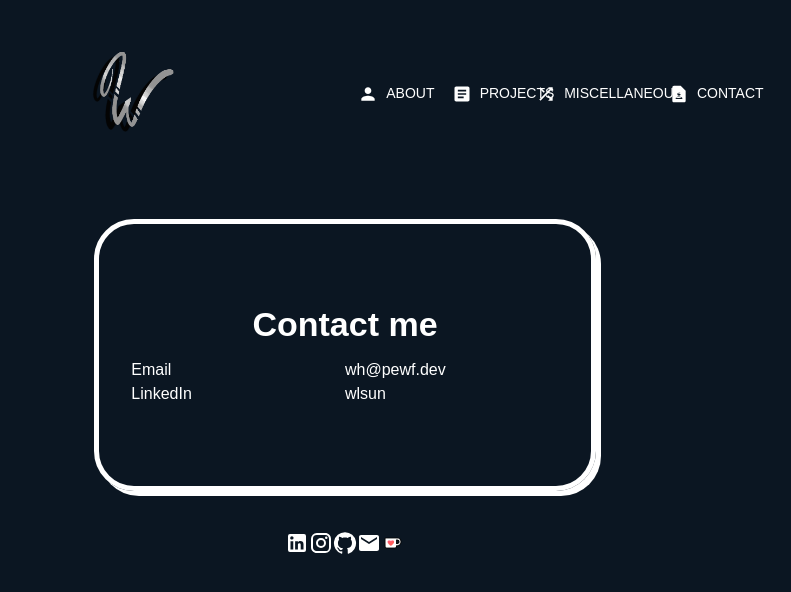
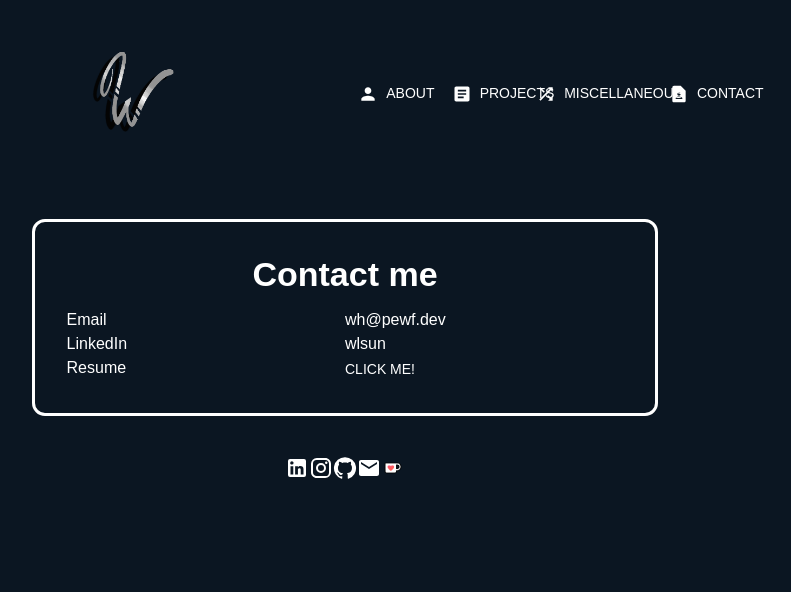
Before and after one commit to willyyhuang/portfolio, a Next.js app: page /Contact in a window 1280 px wide. Shown: the top 592 px of the page, without its empty margins (295-1086 px from the left). Built offline with nearby package versions, Linux system fonts and the light colour scheme; a web font is replaced by a local one.

Commit message:
add resume to portfolio

```diff
--- a/package.json
+++ b/package.json
@@ -16,6 +16,7 @@
     "@mui/icons-material": "^5.6.1",
     "@mui/material": "^5.6.1",
     "axios": "^0.26.1",
+    "file-saver": "^2.0.5",
     "next": "12.1.4",
     "prettier": "^2.6.2",
     "react": "18.0.0",
@@ -28,6 +29,7 @@
     "@babel/preset-env": "^7.16.11",
     "@babel/preset-react": "^7.16.7",
     "@babel/preset-typescript": "^7.16.7",
+    "@types/file-saver": "^2.0.5",
     "@types/node": "17.0.23",
     "@types/react": "18.0.1",
     "@types/react-dom": "18.0.0",
--- a/pages/Contact.tsx
+++ b/pages/Contact.tsx
@@ -1,7 +1,39 @@
-import {Box, Grid, Typography} from '@mui/material'
+import {Box, Button, Divider, Grid, Modal, Typography} from '@mui/material'
+import {saveAs} from 'file-saver'
+import {useState} from 'react'
+import styled from 'styled-components'
 
-const Contact = () => (
-  <Box sx={{padding: '5rem 2rem', border: '5px solid', boxShadow: '5px 5px', borderRadius: 10}}>
+const StyledButton = styled(Button)`
+  color: #0096d6;
+  text-transform: none;
+  font-weight: 1000;
+`
+
+const StyledBox = styled(Box)`
+  padding: 12px 12px 0px 12px;
+  border: 0px solid;
+  border-radius: 12px;
+  margin-top: 1;
+  background-color: #a3aaae;
+  position: absolute;
+  top: 30%;
+  left: 50%;
+  transform: translate(-50%, -50%);
+`
+
+const StyledContactBox = styled(Box)`
+  padding: 2rem 2rem;
+  border: 3px solid;
+  border-radius: 13px;
+`
+
+const Contact = () => {
+  const [isModalOpen, setIsModalOpen] = useState<boolean>(false)
+
+  return (
+    <>
+      <Grid container justifyContent='center' item xs={12}>
+        <StyledContactBox>
           <Grid container>
             <Grid container justifyContent='center' item xs={12} style={{marginBottom: 12}}>
               <Typography style={{fontWeight: 600}} variant='h4'>
@@ -20,9 +52,59 @@ const Contact = () => (
             <Grid item xs={6}>
               <Typography>wlsun</Typography>
             </Grid>
+            <Grid item xs={6}>
+              <Typography>Resume</Typography>
             </Grid>
-  </Box>
+            <Grid item xs={6}>
+              <StyledButton onClick={() => setIsModalOpen(true)} sx={{padding: 0}}>
+                Click me!
+              </StyledButton>
+            </Grid>
+          </Grid>
+        </StyledContactBox>
+      </Grid>
+      <Modal open={isModalOpen} onClose={() => setIsModalOpen(false)}>
+        <Grid container justifyContent='center' item xs={12}>
+          <StyledBox>
+            <Grid container>
+              <Grid container justifyContent='center' item xs={12}>
+                <Typography color='black' sx={{fontWeight: 1000, fontSize: '120%'}}>
+                  AirDrop
+                </Typography>
+              </Grid>
+              <Grid container justifyContent='center' item xs={12}>
+                <Typography color='black'>
+                  This user would like to share the resume with you.
+                </Typography>
+              </Grid>
+              <Grid item xs={1} />
+              <Grid item xs={5}>
+                <StyledButton fullWidth onClick={() => setIsModalOpen(false)}>
+                  Decline
+                </StyledButton>
+              </Grid>
+              <Divider
+                orientation='vertical'
+                flexItem
+                sx={{borderRightWidth: 2, color: '#f6f3ed'}}
+              />
+              <Grid item xs={5}>
+                <StyledButton
+                  fullWidth
+                  onClick={() => {
+                    saveAs('/cv.pdf')
+                    setIsModalOpen(false)
+                  }}>
+                  Accept
+                </StyledButton>
+              </Grid>
+            </Grid>
+          </StyledBox>
+        </Grid>
+      </Modal>
+    </>
   )
+}
 
 Contact.displayName = 'Contact'
 export default Contact
```
Also changed, not shown: 2 other files (tests, documents, lock files or other folders). Lines whose indentation alone changed are shown as unchanged.
